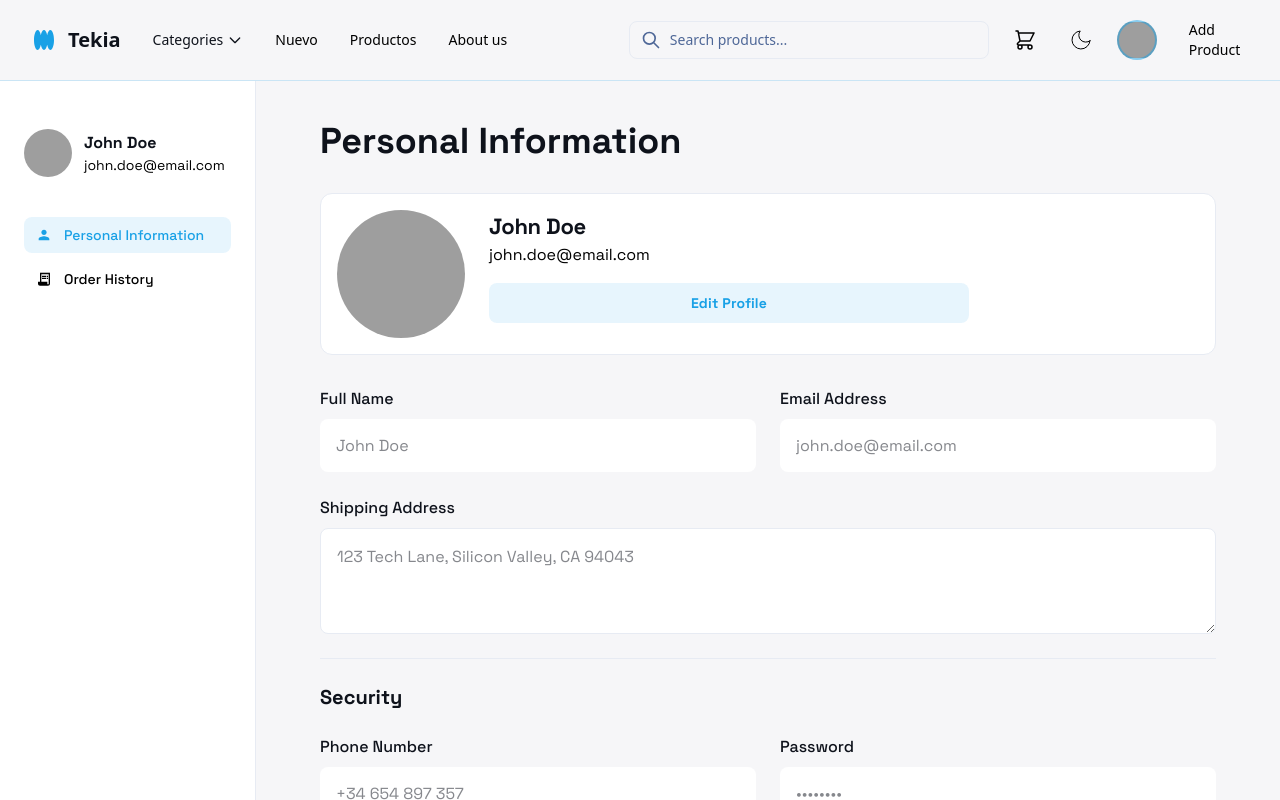
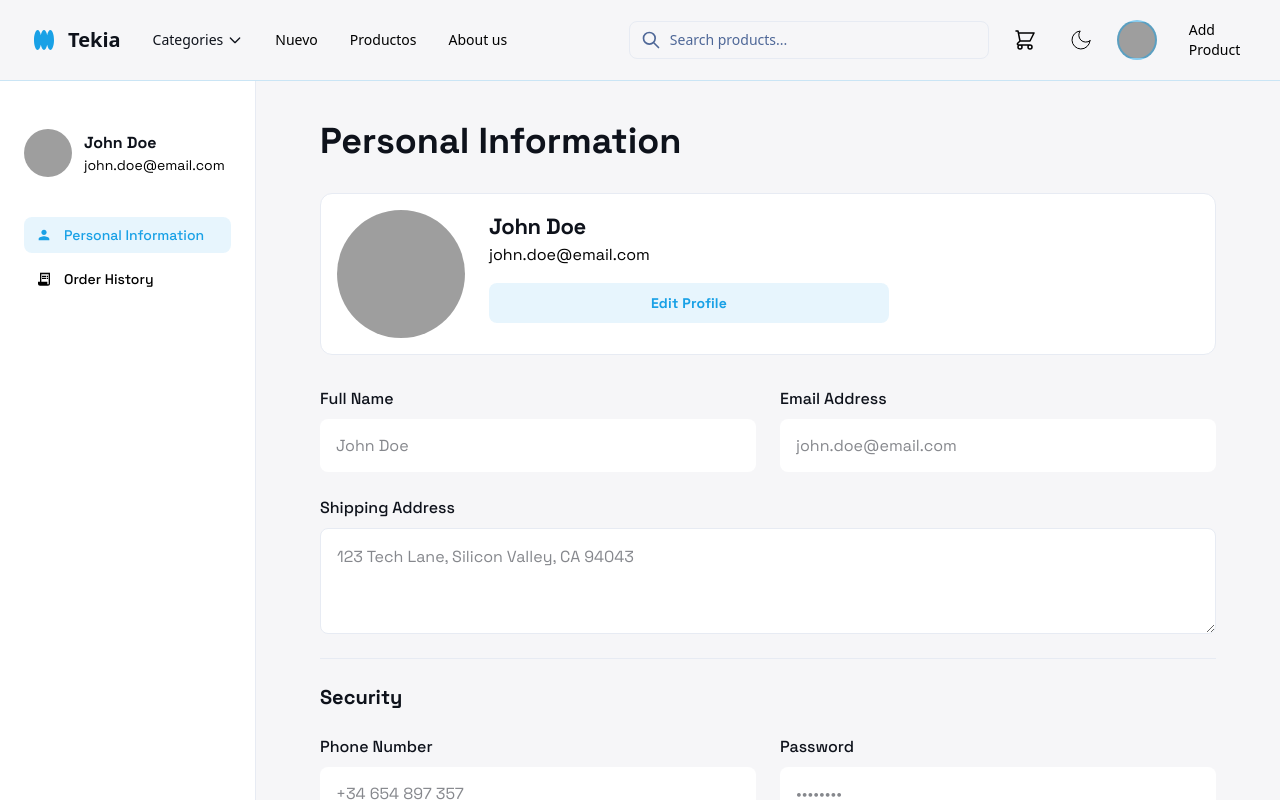
Before and after one commit to Alexmateos2/Marketplace, a React (Vite) app: page /profile in a window 1280 px wide. Shown: the top 800 px of the page. Built offline with nearby package versions, Linux system fonts and the light colour scheme; grey boxes are pictures that could not be loaded.

Commit message:
Mejorado porfile en movil

```diff
--- a/src/pages/Profile/components/formProfile.jsx
+++ b/src/pages/Profile/components/formProfile.jsx
@@ -25,8 +25,8 @@ const FormProfile = ({ setIsMenuOpen, isOpen }) => {
           Personal Information
         </p>
       </div>
-      <div className="flex flex-col @container items-start gap-6 p-4 mb-8 bg-white dark:bg-surface-dark rounded-xl border border-border-light dark:border-border-dark">
-        <div className="flex w-full flex-col sm:flex-row gap-6 items-start ">
+      <div className="flex flex-col @container items-start  gap-6 p-4 mb-8 bg-white dark:bg-surface-dark rounded-xl border border-border-light dark:border-border-dark">
+        <div className="flex w-full flex-col sm:flex-row gap-6 items-center sm:items-start ">
           <div
             className="bg-center bg-no-repeat aspect-square bg-cover rounded-full w-32 h-32"
             data-alt="User avatar"
@@ -44,7 +44,7 @@ const FormProfile = ({ setIsMenuOpen, isOpen }) => {
             </p>
             <button
               onClick={changeHandle}
-              className="mt-4 flex max-w-[480px] cursor-pointer items-center justify-center overflow-hidden rounded-lg h-10 px-4 bg-primary/10 text-primary dark:bg-primary/20 dark:text-primary text-sm font-bold tracking-[0.015em] w-full @[480px]:w-auto hover:bg-primary/20 dark:hover:bg-primary/30"
+              className="mt-4 flex max-w-[400px] cursor-pointer items-center justify-center overflow-hidden rounded-lg h-10 px-4 bg-primary/10 text-primary dark:bg-primary/20 dark:text-primary text-sm font-bold tracking-[0.015em] w-full @[480px]:w-auto hover:bg-primary/20 dark:hover:bg-primary/30"
             >
               <span className="truncate">Edit Profile</span>
             </button>
```
